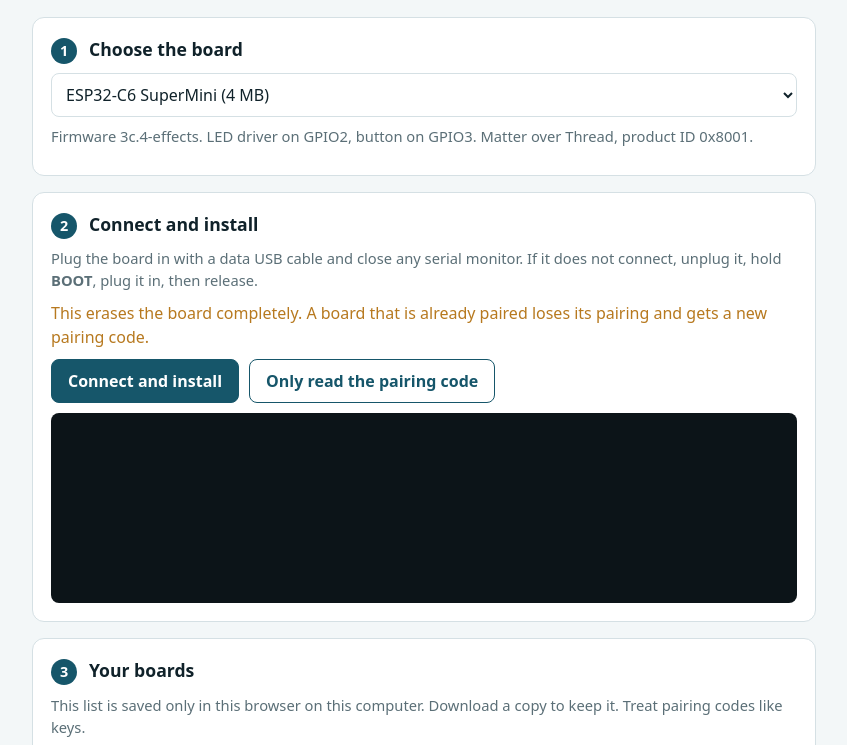
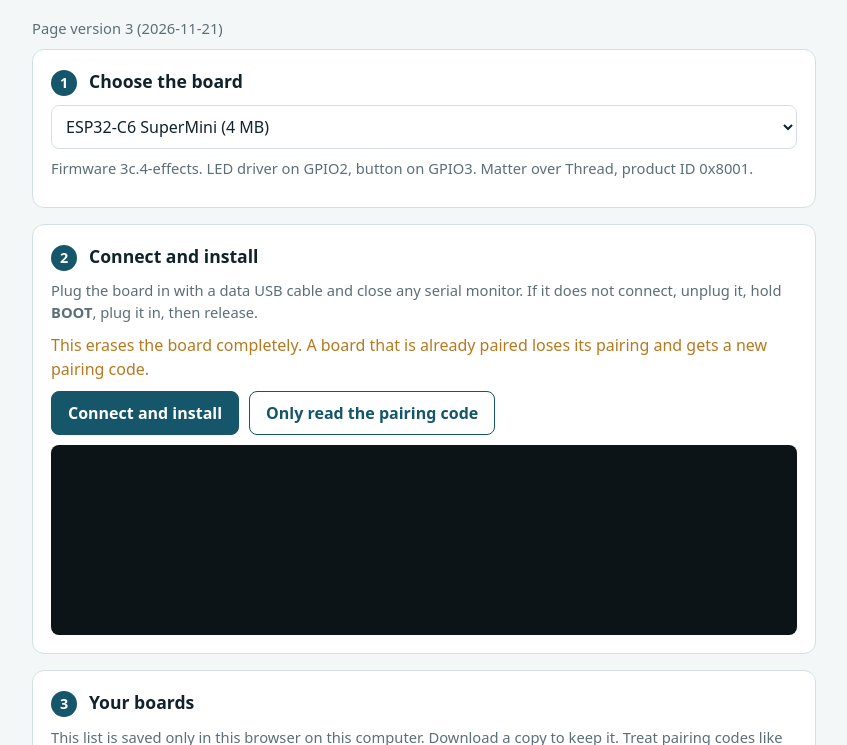
Before and after one commit to mOneThree/smart3v-flasher, a plain HTML site: page index.html in a window 1280 px wide. Shown: the part 97-842 px from the top of the page, without its empty margins (216-1063 px from the left). Drawn offline with Linux system fonts and the light colour scheme.

Commit message:
Show a page version under the title
So it is easy to tell whether the browser has loaded the latest page.
Version 3 = includes the DTR-then-RTS reset fix.

Co-Authored-By: Claude Opus 5.5 <noreply@anthropic.com>
Claude-Session: https://claude.ai/code/session_01F6yvrxdw5ncKkrPEVrfq5g

```diff
--- a/index.html
+++ b/index.html
@@ -59,6 +59,7 @@
 <main>
   <h1>Smart 3V board setup</h1>
   <p class="lead">First-time install for a new board over USB. After this, updates arrive through Home Assistant.</p>
+  <p class="note" id="pageVersion">Page version 3 (2026-11-21)</p>
 
   <div class="card err" id="unsupported">
     This browser cannot talk to USB serial devices. Open this page in Chrome or Edge on a computer, over https or from localhost.
```
